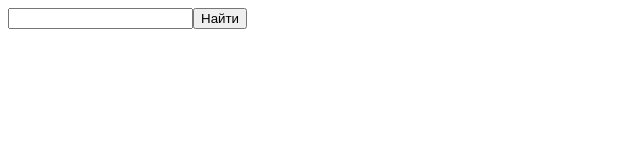
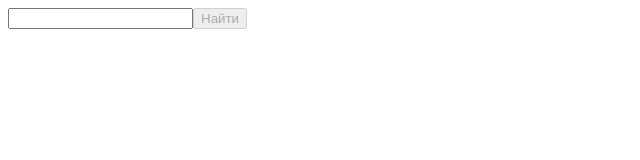
Before and after one commit to burdukowsky/rutor-parser-web, an Angular app: page / in a window 1280 px wide. Shown: the top 160 px of the page, without its empty margins (0-640 px from the left). Built offline with nearby package versions, Linux system fonts and the light colour scheme.

Commit message:
make search input required

```diff
--- a/src/app/main/main.component.html
+++ b/src/app/main/main.component.html
@@ -1,6 +1,6 @@
 <form #mainForm="ngForm" (ngSubmit)="onMainFormSubmit()">
-  <input type="text" [(ngModel)]="search" name="search">
-  <button type="submit">Найти</button>
+  <input type="text" [(ngModel)]="search" name="search" required>
+  <button type="submit" [disabled]="!mainForm.form.valid">Найти</button>
 </form>
 
 <div *ngFor="let result of results">
```
